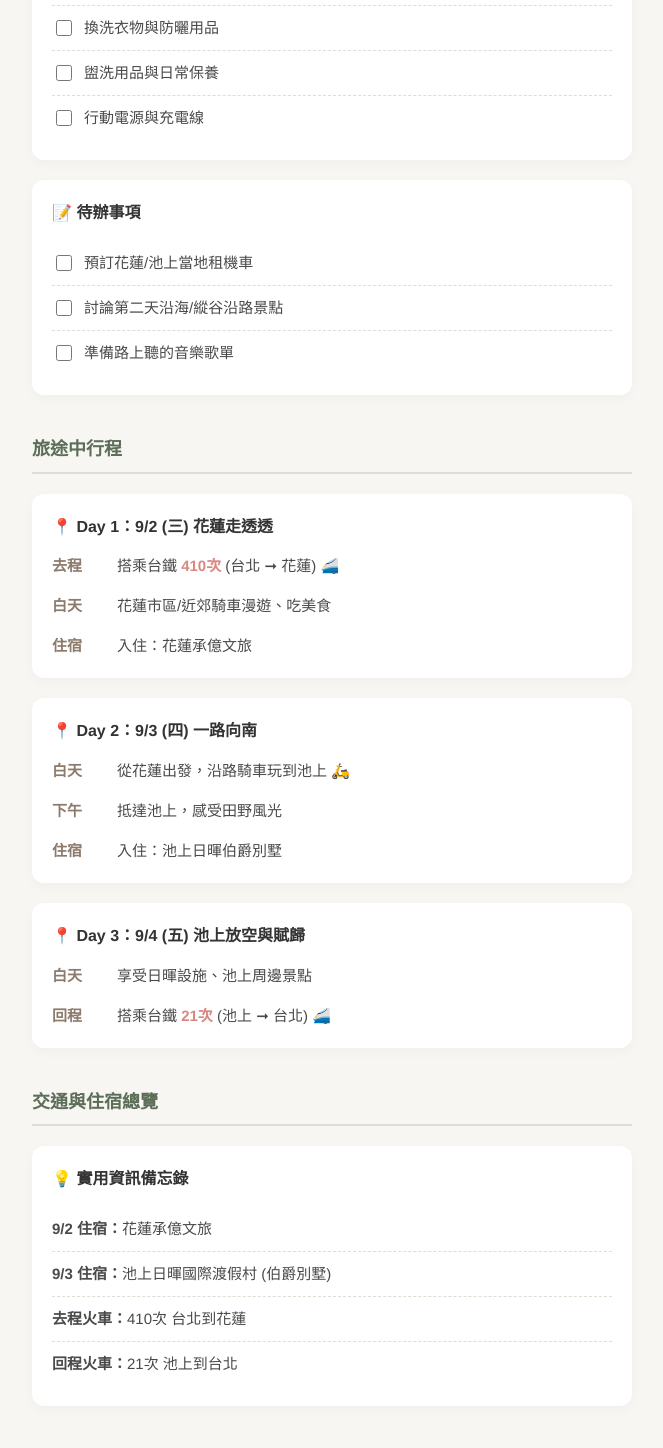
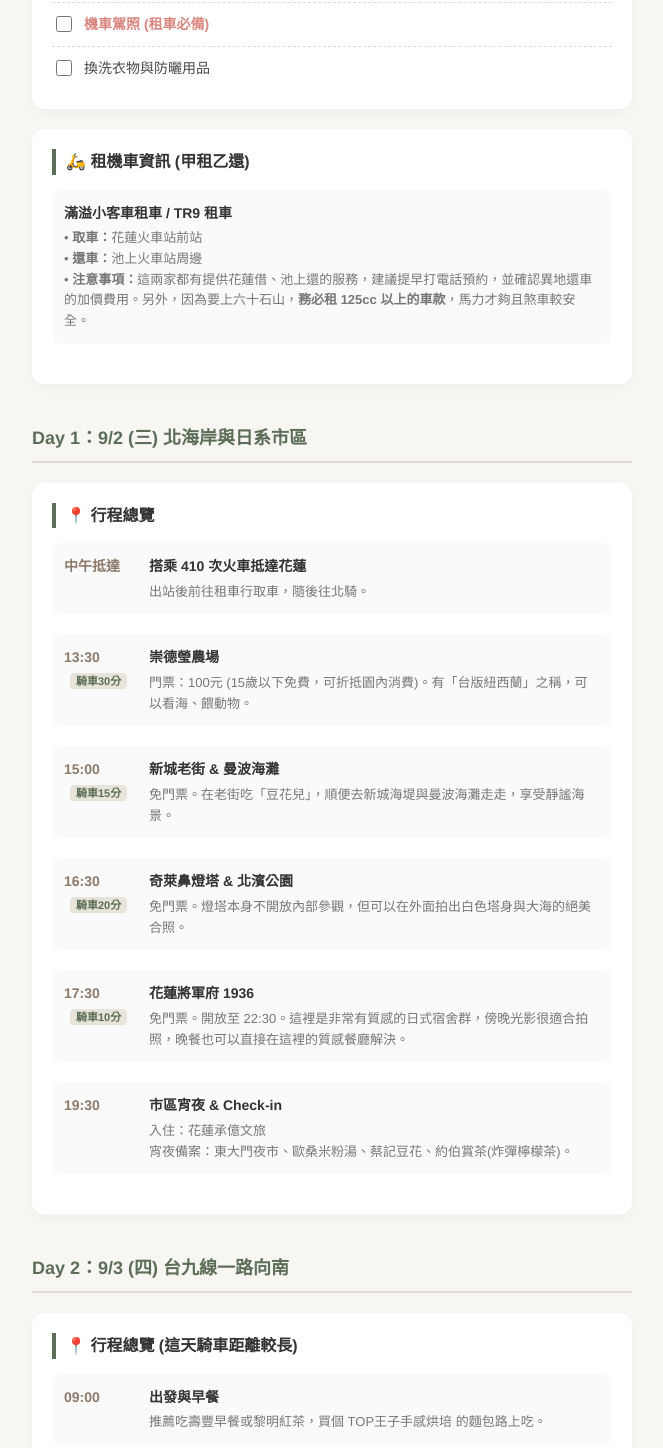
Before and after one commit to Takooo1010/Travel-website, a plain HTML site: page index.html in a window 1280 px wide. Shown: the part 429-1877 px from the top of the page, without its empty margins (308-971 px from the left). Drawn offline with Linux system fonts and the light colour scheme.

Commit message:
Update index.html

```diff
--- a/index.html
+++ b/index.html
@@ -57,8 +57,10 @@
             font-size: 16px;
             color: #333;
             margin-bottom: 15px;
+            border-left: 4px solid #5C6E58;
+            padding-left: 10px;
         }
-        /* 待辦清單與行李清單樣式 */
+        /* 清單樣式 */
         ul {
             list-style-type: none;
             padding: 0;
@@ -69,7 +71,7 @@
             border-bottom: 1px dashed #E0DCD3;
             display: flex;
             align-items: center;
-            font-size: 15px;
+            font-size: 14px;
         }
         ul li:last-child {
             border-bottom: none;
@@ -83,25 +85,43 @@
         /* 每日行程時間軸樣式 */
         .timeline-item {
             display: flex;
-            margin-bottom: 16px;
-        }
-        .timeline-item:last-child {
-            margin-bottom: 0;
+            margin-bottom: 20px;
+            background-color: #FAFAFA;
+            padding: 12px;
+            border-radius: 8px;
         }
         .time {
             font-weight: bold;
             color: #8C7A6B;
-            width: 65px;
+            width: 85px;
             flex-shrink: 0;
-            font-size: 15px;
+            font-size: 14px;
         }
         .event {
             flex-grow: 1;
-            font-size: 15px;
+            font-size: 14px;
+        }
+        .event-title {
+            font-weight: bold;
+            color: #333;
+            margin-bottom: 4px;
+        }
+        .event-detail {
+            font-size: 13px;
+            color: #777;
         }
         .highlight {
-            color: #D98880; /* 柔和的紅色，用來標示重要資訊 */
+            color: #D98880;
             font-weight: bold;
+        }
+        /* 交通備註小標籤 */
+        .badge {
+            background-color: #E8E4D9;
+            color: #5C6E58;
+            font-size: 11px;
+            padding: 2px 6px;
+            border-radius: 4px;
+            margin-left: 6px;
         }
     </style>
 </head>
@@ -117,84 +137,154 @@
         <h2 class="section-title">行前準備</h2>
 
         <div class="card">
-            <h3>🎒 行李清單 (3天2夜)</h3>
+            <h3>🎒 必備清單</h3>
             <ul>
                 <li><input type="checkbox"> <span class="highlight">學生證 (台鐵7折票必備查驗！)</span></li>
-                <li><input type="checkbox"> 身分證、健保卡、機車駕照</li>
+                <li><input type="checkbox"> 身分證、健保卡</li>
+                <li><input type="checkbox"> <span class="highlight">機車駕照 (租車必備)</span></li>
                 <li><input type="checkbox"> 換洗衣物與防曬用品</li>
-                <li><input type="checkbox"> 盥洗用品與日常保養</li>
-                <li><input type="checkbox"> 行動電源與充電線</li>
             </ul>
         </div>
 
         <div class="card">
-            <h3>📝 待辦事項</h3>
-            <ul>
-                <li><input type="checkbox"> 預訂花蓮/池上當地租機車</li>
-                <li><input type="checkbox"> 討論第二天沿海/縱谷沿路景點</li>
-                <li><input type="checkbox"> 準備路上聽的音樂歌單</li>
-            </ul>
+            <h3>🛵 租機車資訊 (甲租乙還)</h3>
+            <div class="timeline-item">
+                <div class="event">
+                    <div class="event-title">滿溢小客車租車 / TR9 租車</div>
+                    <div class="event-detail">
+                        • <strong>取車：</strong>花蓮火車站前站<br>
+                        • <strong>還車：</strong>池上火車站周邊<br>
+                        • <strong>注意事項：</strong>這兩家都有提供花蓮借、池上還的服務，建議提早打電話預約，並確認異地還車的加價費用。另外，因為要上六十石山，<strong>務必租 125cc 以上的車款</strong>，馬力才夠且煞車較安全。
+                    </div>
+                </div>
+            </div>
         </div>
 
         <!-- ＝＝＝ 旅途中區塊 ＝＝＝ -->
-        <h2 class="section-title">旅途中行程</h2>
+        <h2 class="section-title">Day 1：9/2 (三) 北海岸與日系市區</h2>
+        <div class="card">
+            <h3>📍 行程總覽</h3>
 
-        <div class="card">
-            <h3>📍 Day 1：9/2 (三) 花蓮走透透</h3>
             <div class="timeline-item">
-                <div class="time">去程</div>
-                <div class="event">搭乘台鐵 <span class="highlight">410次</span> (台北 ➞ 花蓮) 🚄</div>
+                <div class="time">中午抵達</div>
+                <div class="event">
+                    <div class="event-title">搭乘 410 次火車抵達花蓮</div>
+                    <div class="event-detail">出站後前往租車行取車，隨後往北騎。</div>
+                </div>
             </div>
+
             <div class="timeline-item">
-                <div class="time">白天</div>
-                <div class="event">花蓮市區/近郊騎車漫遊、吃美食</div>
+                <div class="time">13:30<br><span class="badge">騎車30分</span></div>
+                <div class="event">
+                    <div class="event-title">崇德瑩農場</div>
+                    <div class="event-detail">門票：100元 (15歲以下免費，可折抵園內消費)。有「台版紐西蘭」之稱，可以看海、餵動物。</div>
+                </div>
             </div>
+
             <div class="timeline-item">
-                <div class="time">住宿</div>
-                <div class="event">入住：花蓮承億文旅</div>
+                <div class="time">15:00<br><span class="badge">騎車15分</span></div>
+                <div class="event">
+                    <div class="event-title">新城老街 & 曼波海灘</div>
+                    <div class="event-detail">免門票。在老街吃「豆花兒」，順便去新城海堤與曼波海灘走走，享受靜謐海景。</div>
+                </div>
+            </div>
+
+            <div class="timeline-item">
+                <div class="time">16:30<br><span class="badge">騎車20分</span></div>
+                <div class="event">
+                    <div class="event-title">奇萊鼻燈塔 & 北濱公園</div>
+                    <div class="event-detail">免門票。燈塔本身不開放內部參觀，但可以在外面拍出白色塔身與大海的絕美合照。</div>
+                </div>
+            </div>
+
+            <div class="timeline-item">
+                <div class="time">17:30<br><span class="badge">騎車10分</span></div>
+                <div class="event">
+                    <div class="event-title">花蓮將軍府 1936</div>
+                    <div class="event-detail">免門票。開放至 22:30。這裡是非常有質感的日式宿舍群，傍晚光影很適合拍照，晚餐也可以直接在這裡的質感餐廳解決。</div>
+                </div>
+            </div>
+
+            <div class="timeline-item">
+                <div class="time">19:30</div>
+                <div class="event">
+                    <div class="event-title">市區宵夜 & Check-in</div>
+                    <div class="event-detail">
+                        入住：花蓮承億文旅<br>
+                        宵夜備案：東大門夜市、歐桑米粉湯、蔡記豆花、約伯賞茶(炸彈檸檬茶)。
+                    </div>
+                </div>
             </div>
         </div>
 
+        <h2 class="section-title">Day 2：9/3 (四) 台九線一路向南</h2>
         <div class="card">
-            <h3>📍 Day 2：9/3 (四) 一路向南</h3>
+            <h3>📍 行程總覽 (這天騎車距離較長)</h3>
+
             <div class="timeline-item">
-                <div class="time">白天</div>
-                <div class="event">從花蓮出發，沿路騎車玩到池上 🛵</div>
+                <div class="time">09:00</div>
+                <div class="event">
+                    <div class="event-title">出發與早餐</div>
+                    <div class="event-detail">推薦吃壽豐早餐或黎明紅茶，買個 TOP王子手感烘培 的麵包路上吃。</div>
+                </div>
             </div>
+
             <div class="timeline-item">
-                <div class="time">下午</div>
-                <div class="event">抵達池上，感受田野風光</div>
+                <div class="time">10:00<br><span class="badge">騎車30分</span></div>
+                <div class="event">
+                    <div class="event-title">東華大學 & 鯉魚潭</div>
+                    <div class="event-detail">免門票。可以挑一個點進去散步拍照，感受湖光山色。</div>
+                </div>
             </div>
+
             <div class="timeline-item">
-                <div class="time">住宿</div>
-                <div class="event">入住：池上日暉伯爵別墅</div>
+                <div class="time">12:30<br><span class="badge">騎車50分</span></div>
+                <div class="event">
+                    <div class="event-title">大農大富 & 瑞穗牧場</div>
+                    <div class="event-detail">免門票。在光復市區吃午餐，接著到瑞穗牧場喝鮮奶休息，這段路程較長，務必在這裡休息。</div>
+                </div>
+            </div>
+
+            <div class="timeline-item">
+                <div class="time">15:00<br><span class="badge">騎車50分</span></div>
+                <div class="event">
+                    <div class="event-title">六十石山金針花海 (重頭戲)</div>
+                    <div class="event-detail">
+                        免門票。<span class="highlight">機車可雙向通行！</span> 由竹田村方向上下山。山路較陡，請小心騎乘。9月初剛好是滿開最美的時候！
+                    </div>
+                </div>
+            </div>
+
+            <div class="timeline-item">
+                <div class="time">18:00<br><span class="badge">騎車40分</span></div>
+                <div class="event">
+                    <div class="event-title">抵達池上 & Check-in</div>
+                    <div class="event-detail">入住：池上日暉伯爵別墅。辛苦了一天，好好在渡假村內放鬆！</div>
+                </div>
             </div>
         </div>
 
+        <h2 class="section-title">Day 3：9/4 (五) 池上放空與賦歸</h2>
         <div class="card">
-            <h3>📍 Day 3：9/4 (五) 池上放空與賦歸</h3>
+            <h3>📍 行程總覽</h3>
+
             <div class="timeline-item">
-                <div class="time">白天</div>
-                <div class="event">享受日暉設施、池上周邊景點</div>
+                <div class="time">早上</div>
+                <div class="event">
+                    <div class="event-title">日暉設施與池上慢遊</div>
+                    <div class="event-detail">享受日暉伯爵別墅的設施，退房後可去池上周邊（大坡池、伯朗大道）騎腳踏車。</div>
+                </div>
             </div>
+
             <div class="timeline-item">
-                <div class="time">回程</div>
-                <div class="event">搭乘台鐵 <span class="highlight">21次</span> (池上 ➞ 台北) 🚄</div>
+                <div class="time">下午</div>
+                <div class="event">
+                    <div class="event-title">還機車 & 搭車返家</div>
+                    <div class="event-detail">確認池上還車地點，搭乘 21 次火車 (池上 ➞ 台北)。</div>
+                </div>
             </div>
         </div>
 
-        <!-- ＝＝＝ 交通與住宿統整 ＝＝＝ -->
-        <h2 class="section-title">交通與住宿總覽</h2>
-
-        <div class="card">
-            <h3>💡 實用資訊備忘錄</h3>
-            <ul>
-                <li><strong>9/2 住宿：</strong> 花蓮承億文旅</li>
-                <li><strong>9/3 住宿：</strong> 池上日暉國際渡假村 (伯爵別墅)</li>
-                <li><strong>去程火車：</strong> 410次 台北到花蓮</li>
-                <li><strong>回程火車：</strong> 21次 池上到台北</li>
-            </ul>
-        </div>
     </div>
 
 </body>
```
